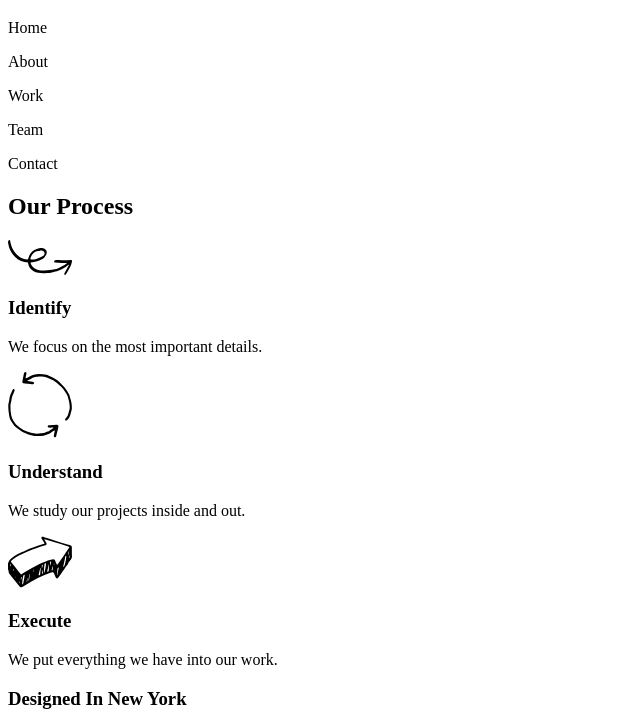
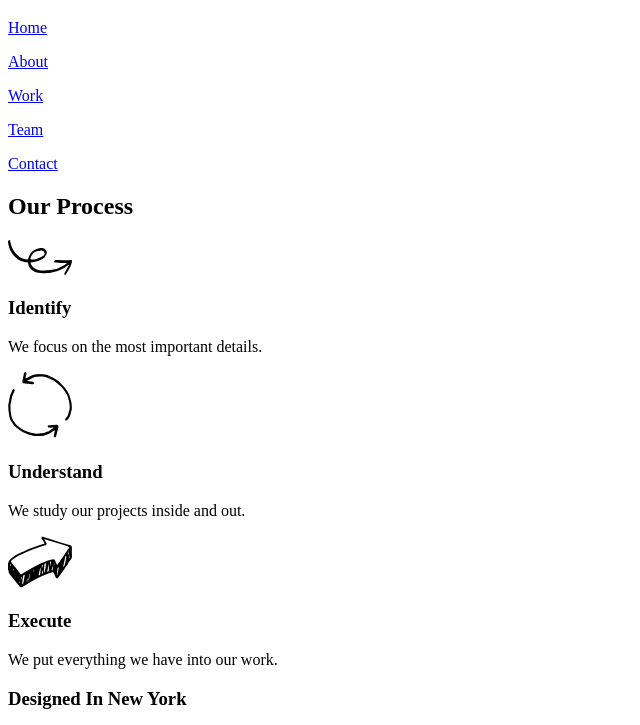
Before and after one commit to tigrismarketing/broadway, a plain HTML site: page index.html in a window 1280 px wide. Shown: the part 61-786 px from the top of the page, without its empty margins (0-640 px from the left). Drawn offline with Linux system fonts and the light colour scheme.

Commit message:
All Links In Place

```diff
--- a/index.html
+++ b/index.html
@@ -7,17 +7,17 @@
   </head>
   <body>
 <div id="header">
-  <h1>Broadway Design</h1>
+  <h1 id="home">Broadway Design</h1>
   <nav>
-    <p>Home</p>
-    <p>About</p>
-    <p>Work</p>
-    <p>Team</p>
-    <p>Contact</p>
+    <p><a href="#home">Home</a></p>
+    <p><a href="#process">About</a></p>
+    <p><a href="#portfolio">Work</a></p>
+    <p><a href="#team">Team</a></p>
+    <p><a href="#contact">Contact</a></p>
   </nav>
 </div>
 <div id="process">
-  <h2 id="#process">Our Process</h2>
+  <h2>Our Process</h2>
   <p><img src="./resources/images/identify.svg"></p>
   <h3>Identify</h3>
   <p>We focus on the most important details.</p>
@@ -32,17 +32,17 @@
   <h3>Designed In New York</h3>
 </div>
 <div id="closer">
-  <h3 id="#portfolio">Portfolio</h3>
+  <h3 id="portfolio">Portfolio</h3>
   <p>Coming Soon</p>
-  <h3 id=#"team">Team</h3>
+  <h3 id="team">Team</h3>
   <p>We're Hiring!</p>
-  <h3 id="#contact">Contact</h3>
+  <h3 id="contact">Contact</h3>
   <p>Phone: (555) 555-5555</p>
   <p>Email: test@example.com</p>
   <p>Twitter: @test</p>
 </div>
 <div id="footer">
-  © Broadway 2016. Home | About | Work | Team | Contact
+  © Broadway 2016. <a href="#home">Home</a> | <a href="#process">About</a> | <a href="#portfolio">Work</a> | <a href="#team">Team</a> | <a href="#contact">Contact</a>
 </div>
   </body>
 </html>
```
